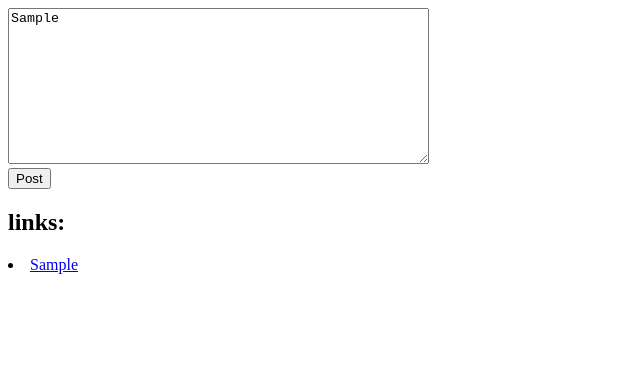
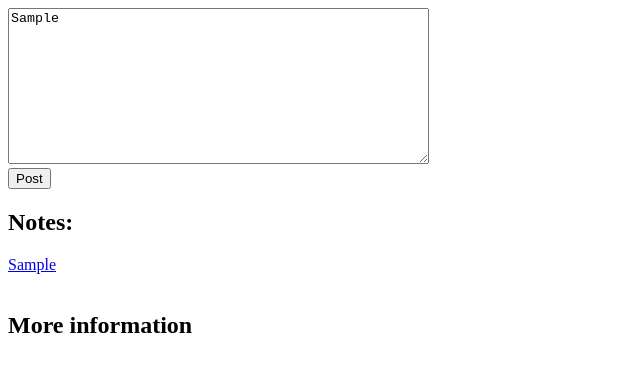
Before and after one commit to ofrost617/note-app, a website: page index.html in a window 1280 px wide. Both pictures are taken after typing "Sample" into the empty fields and a click on the button "Post". Shown: the whole page, without its empty margins (0-640 px from the left). Drawn offline with Linux system fonts and the light colour scheme.

Commit message:
Note project complete bar tests

```diff
--- a/index.html
+++ b/index.html
@@ -25,12 +25,19 @@
 
 <section>
 	<div>
-		<h1> links: </h1>
+		<h1> Notes: </h1>
 
 		<p id="linkPreviews"></p>
 	</div>
 
+	<div>
+		<h1> More information </h1>
+
+		<p id= "expansion"></p>
+
+
 </section>
+
 
 <script src = "./src/note.js"></script>
 </body>
--- a/src/note.js
+++ b/src/note.js
@@ -11,7 +11,8 @@
 
 var listofNotes = document.getElementById("listOfNotes")
 var expansion = document.getElementById("expansion")
-var linkPreviews = document.getElementById("linkPreviews")
+// var linkPreviews = document.getElementById("linkPreviews")
+
 
 var btn = document.getElementById("btn");
 var saved = []
@@ -23,14 +24,20 @@ btn.addEventListener("click", function() {
 
 function renderHTML() {
     for (i=0; i<saved.length; i++) {
+    var element = saved[i]
     var displayedList = "<p>" + saved[i] + "</p>";
-    var previewList = "<p>" + displayedList.substring(0, 23) + "</p>";
-    var linkList = "<li><a href=#"+i+">" + saved[i].substring(0, 20)+ "</a></li>"
+    var previewList = '<a href = # onclick ="show('+i+')">' + saved[i].substring(0, 20) + "</a><br><br>";
+   // var previewList = '<button onclick ="show('+i+')">' + saved[i].substring(0, 20) + "</button><br><br>";
+    // var linkList = "<li><a href=#"+i+">" + saved[i].substring(0, 20)+ "</a></li>"
+    }
+    // listofNotes.insertAdjacentHTML("afterend", previewList);
+    linkPreviews.insertAdjacentHTML("afterend", previewList)
+    console.log(element)
+  }
 
-    console.log(previewList)
+function show(value) {
+    var x = document.createElement("INPUT");
+    x.setAttribute("type", "hidden");
+    document.body.appendChild(x);
+    document.getElementById("expansion").innerHTML = saved[value]
     }
-
-    // listofNotes.insertAdjacentHTML("afterend", previewList);
-    linkPreviews.insertAdjacentHTML("afterend", linkList)
-
-}
```
